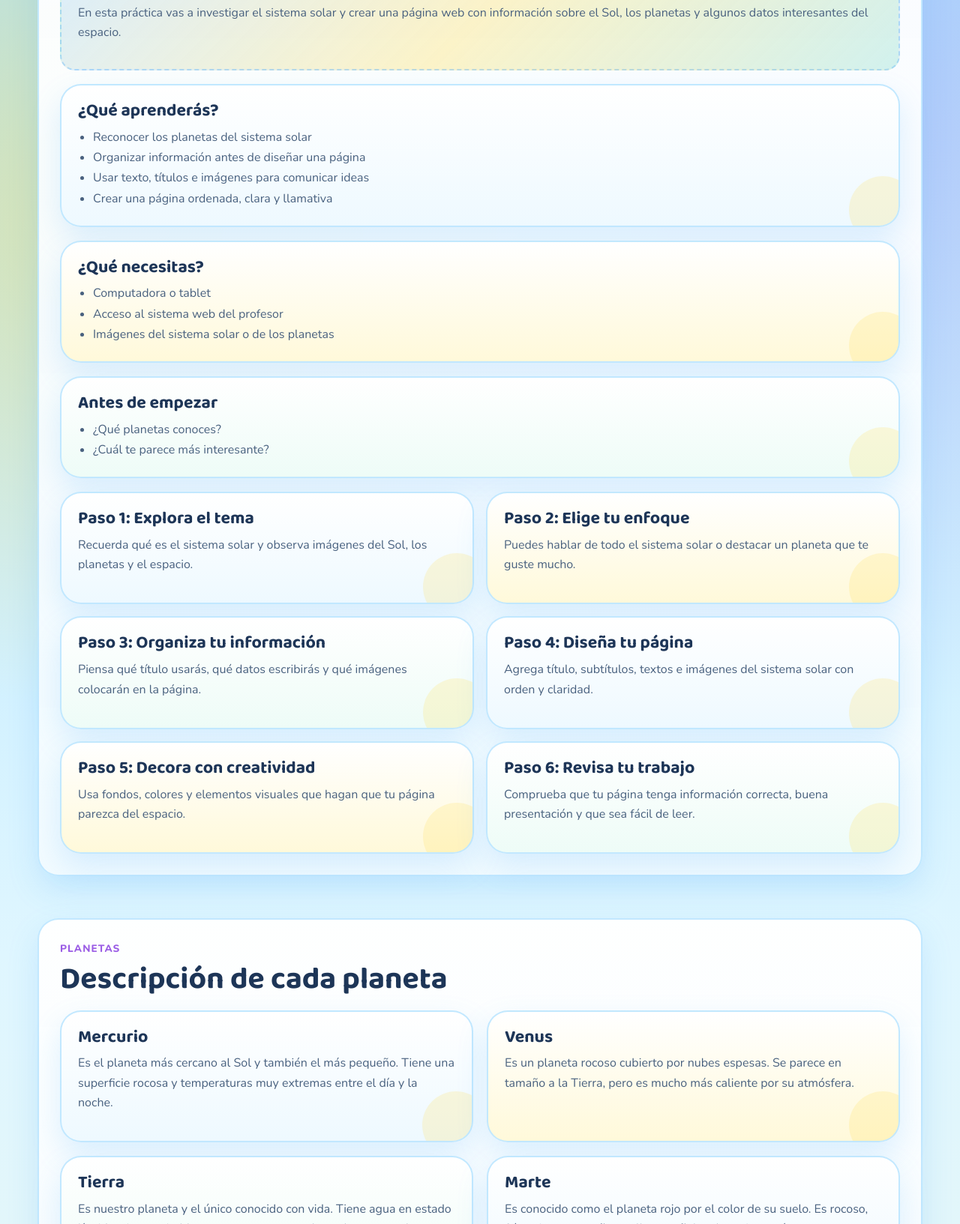
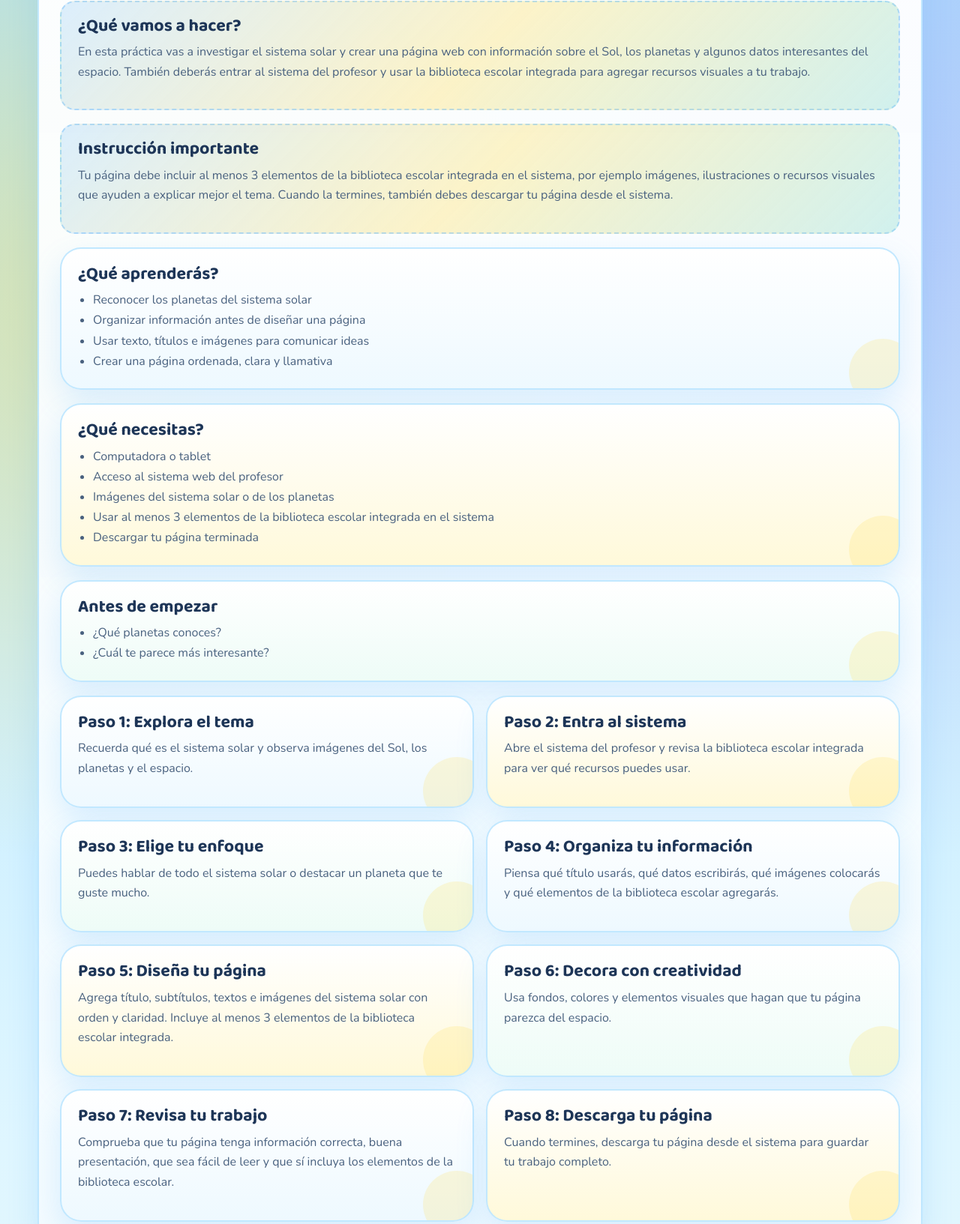
Before and after one commit to Prof-Luis1986/Practicario_2do, a plain HTML site: page practica2.html in a window 1280 px wide. Shown: the part 590-2223 px from the top of the page at 75% size. Drawn offline with nearby package versions, Linux system fonts and the light colour scheme.

Commit message:
Nuevos archivos

```diff
--- a/practica2.html
+++ b/practica2.html
@@ -33,7 +33,9 @@
           <h1>Mi página del sistema solar</h1>
           <p>
             Lee la guía, entra al sistema del profesor y diseña una página sobre el sistema solar.
-            Después responde este practicario y descarga tu PDF con tus respuestas.
+            Debes escribir información clara, colocar imágenes y agregar elementos de la biblioteca
+            escolar integrada en el sistema. Al terminar, descarga tu página y después responde este
+            practicario para descargar tu PDF con tus respuestas.
           </p>
         </div>
         <div class="subhero-actions">
@@ -60,6 +62,17 @@
           <p>
             En esta práctica vas a investigar el sistema solar y crear una página web con
             información sobre el Sol, los planetas y algunos datos interesantes del espacio.
+            También deberás entrar al sistema del profesor y usar la biblioteca escolar integrada
+            para agregar recursos visuales a tu trabajo.
+          </p>
+        </div>
+
+        <div class="guide-box">
+          <h3>Instrucción importante</h3>
+          <p>
+            Tu página debe incluir al menos 3 elementos de la biblioteca escolar integrada en el
+            sistema, por ejemplo imágenes, ilustraciones o recursos visuales que ayuden a explicar
+            mejor el tema. Cuando la termines, también debes descargar tu página desde el sistema.
           </p>
         </div>
 
@@ -80,6 +93,8 @@
               <li>Computadora o tablet</li>
               <li>Acceso al sistema web del profesor</li>
               <li>Imágenes del sistema solar o de los planetas</li>
+              <li>Usar al menos 3 elementos de la biblioteca escolar integrada en el sistema</li>
+              <li>Descargar tu página terminada</li>
             </ul>
           </article>
 
@@ -98,24 +113,32 @@
             <p>Recuerda qué es el sistema solar y observa imágenes del Sol, los planetas y el espacio.</p>
           </article>
           <article class="step-card">
-            <h3>Paso 2: Elige tu enfoque</h3>
+            <h3>Paso 2: Entra al sistema</h3>
+            <p>Abre el sistema del profesor y revisa la biblioteca escolar integrada para ver qué recursos puedes usar.</p>
+          </article>
+          <article class="step-card">
+            <h3>Paso 3: Elige tu enfoque</h3>
             <p>Puedes hablar de todo el sistema solar o destacar un planeta que te guste mucho.</p>
           </article>
           <article class="step-card">
-            <h3>Paso 3: Organiza tu información</h3>
-            <p>Piensa qué título usarás, qué datos escribirás y qué imágenes colocarán en la página.</p>
+            <h3>Paso 4: Organiza tu información</h3>
+            <p>Piensa qué título usarás, qué datos escribirás, qué imágenes colocarás y qué elementos de la biblioteca escolar agregarás.</p>
           </article>
           <article class="step-card">
-            <h3>Paso 4: Diseña tu página</h3>
-            <p>Agrega título, subtítulos, textos e imágenes del sistema solar con orden y claridad.</p>
+            <h3>Paso 5: Diseña tu página</h3>
+            <p>Agrega título, subtítulos, textos e imágenes del sistema solar con orden y claridad. Incluye al menos 3 elementos de la biblioteca escolar integrada.</p>
           </article>
           <article class="step-card">
-            <h3>Paso 5: Decora con creatividad</h3>
+            <h3>Paso 6: Decora con creatividad</h3>
             <p>Usa fondos, colores y elementos visuales que hagan que tu página parezca del espacio.</p>
           </article>
           <article class="step-card">
-            <h3>Paso 6: Revisa tu trabajo</h3>
-            <p>Comprueba que tu página tenga información correcta, buena presentación y que sea fácil de leer.</p>
+            <h3>Paso 7: Revisa tu trabajo</h3>
+            <p>Comprueba que tu página tenga información correcta, buena presentación, que sea fácil de leer y que sí incluya los elementos de la biblioteca escolar.</p>
+          </article>
+          <article class="step-card">
+            <h3>Paso 8: Descarga tu página</h3>
+            <p>Cuando termines, descarga tu página desde el sistema para guardar tu trabajo completo.</p>
           </article>
         </div>
       </section>
@@ -228,13 +251,17 @@
               <label for="pageSections">¿Qué partes o secciones tendrá tu página?</label>
               <textarea id="pageSections" name="pageSections" rows="2"></textarea>
             </div>
+            <div class="field-group">
+              <label for="libraryElements">¿Qué elementos de la biblioteca escolar integrada vas a agregar?</label>
+              <textarea id="libraryElements" name="libraryElements" rows="2" placeholder="Ejemplo: 3 imágenes de planetas, 1 fondo del espacio, 1 ilustración del Sol"></textarea>
+            </div>
           </section>
 
           <section class="form-section">
             <h3>Parte 3: Diseño espacial</h3>
             <div class="field-group">
               <label for="spaceDesign">Describe cómo quieres que se vea tu página del sistema solar</label>
-              <textarea id="spaceDesign" name="spaceDesign" rows="4" placeholder="Puedes mencionar colores, fondo, imágenes, estrellas, planetas o título"></textarea>
+              <textarea id="spaceDesign" name="spaceDesign" rows="4" placeholder="Puedes mencionar colores, fondo, imágenes, estrellas, planetas, título y elementos de la biblioteca escolar"></textarea>
             </div>
           </section>
 
@@ -242,13 +269,16 @@
             <h3>Parte 4: Trabajo en el sistema</h3>
             <div class="checkbox-grid">
               <label class="checkbox-item"><input type="checkbox" name="progress" value="Entré al sistema"> Entré al sistema</label>
+              <label class="checkbox-item"><input type="checkbox" name="progress" value="Revisé la biblioteca escolar"> Revisé la biblioteca escolar</label>
               <label class="checkbox-item"><input type="checkbox" name="progress" value="Investigué el sistema solar"> Investigué el sistema solar</label>
               <label class="checkbox-item"><input type="checkbox" name="progress" value="Elegí mi tema"> Elegí mi tema</label>
               <label class="checkbox-item"><input type="checkbox" name="progress" value="Escribí el título"> Escribí el título</label>
               <label class="checkbox-item"><input type="checkbox" name="progress" value="Agregué imágenes"> Agregué imágenes</label>
+              <label class="checkbox-item"><input type="checkbox" name="progress" value="Agregué elementos de la biblioteca escolar"> Agregué elementos de la biblioteca escolar</label>
               <label class="checkbox-item"><input type="checkbox" name="progress" value="Escribí información"> Escribí información</label>
               <label class="checkbox-item"><input type="checkbox" name="progress" value="Decoré mi página"> Decoré mi página</label>
               <label class="checkbox-item"><input type="checkbox" name="progress" value="Revisé mi trabajo"> Revisé mi trabajo</label>
+              <label class="checkbox-item"><input type="checkbox" name="progress" value="Descargué mi página"> Descargué mi página</label>
             </div>
           </section>
 
```
